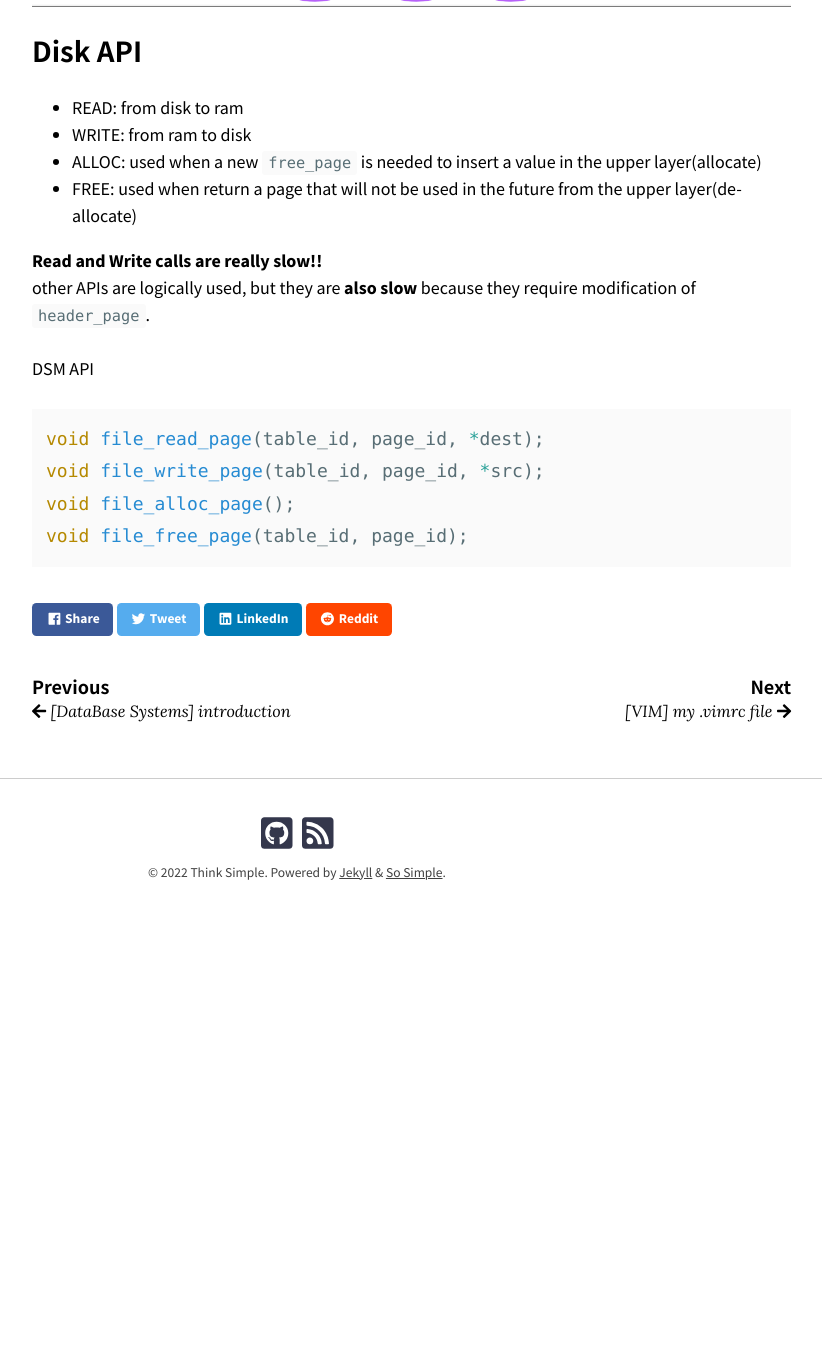
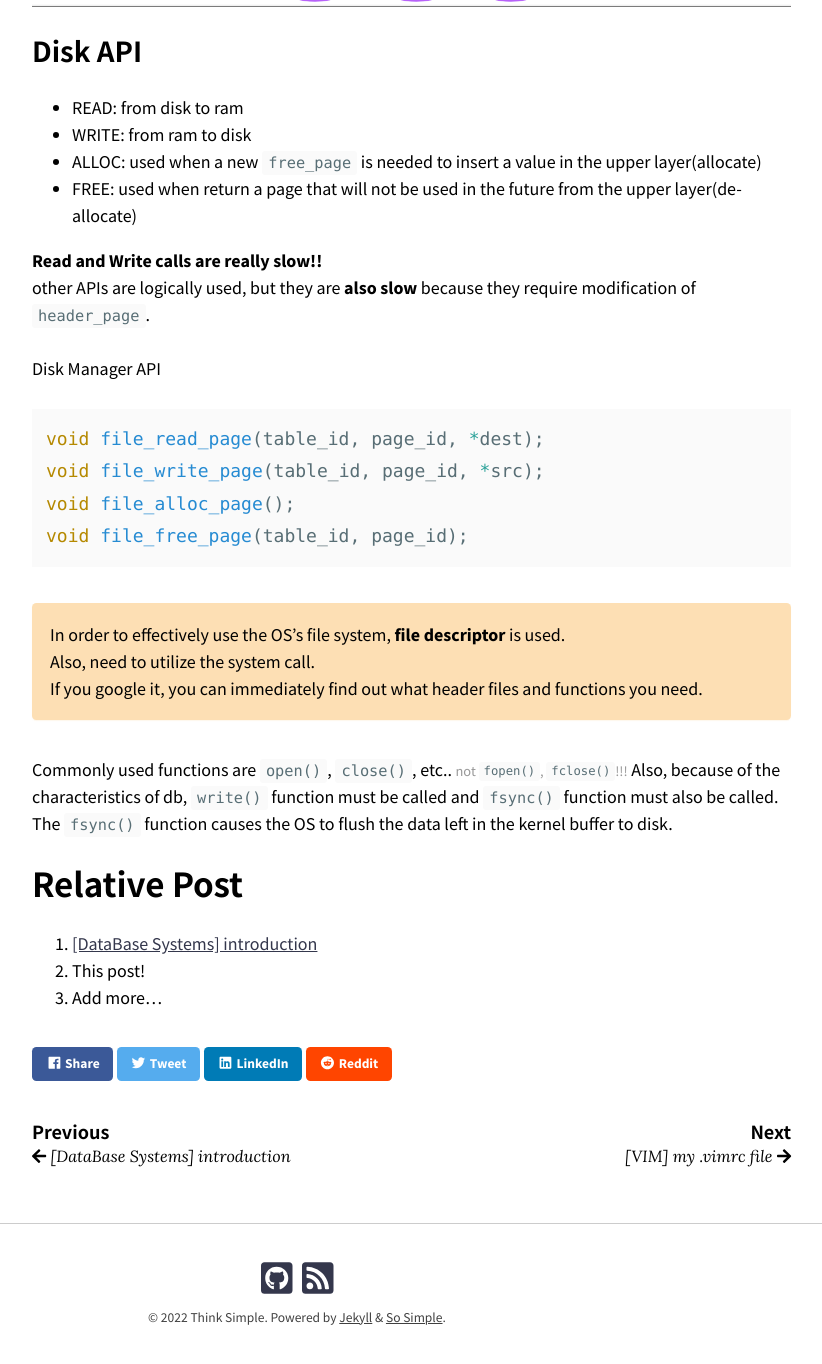
Before and after one commit to godhw/godhw.github.io, a Jekyll site: the page built from _posts/2022-02-24-post-database_1.md, in a window 1280 px wide and 1400 px high, scrolled down 3647 px. Shown: the top 1364 px of the window, without its empty margins (343-1165 px from the left). Built offline with Jekyll 4.4.1, drawn with Linux system fonts in a browser that asks for light colours; nearby versions of some CDN libraries; before the commit the page ends 4602 px from its top, so only the background shows below that.

Commit message:
add relative post link

````diff
--- a/_posts/2022-02-24-post-database_1.md
+++ b/_posts/2022-02-24-post-database_1.md
@@ -87,10 +87,23 @@ It is necessary to divide one file into multiple pages. This process is called *
 **Read and Write calls are really slow!!**
 other APIs are logically used, but they are **also slow** because they require modification of `header_page`.
 
-DSM API
+Disk Manager API
 ```c
 void file_read_page(table_id, page_id, *dest);
 void file_write_page(table_id, page_id, *src);
 void file_alloc_page();
 void file_free_page(table_id, page_id);
 ```
+
+In order to effectively use the OS's file system, **file descriptor** is used.<br>
+Also, need to utilize the system call.<br>
+If you google it, you can immediately find out what header files and functions you need.
+{: .notice--warning}
+
+Commonly used functions are `open()`, `close()`, etc.. <span class="comment">not `fopen()`, `fclose()`!!!</span>
+Also, because of the characteristics of db, `write()` function must be called and `fsync()` function must also be called. The `fsync()` function causes the OS to flush the data left in the kernel buffer to disk.
+
+# Relative Post
+1. [[DataBase Systems] introduction]({% post_url 2022-01-25-post-database_0 %})
+2. This post!
+3. Add more...
````
Also changed, not shown: other parts of _posts/2022-02-24-post-database_1.md (+1 -1 lines), _posts/2022-01-25-post-database_0.md (+5 -0 lines).
